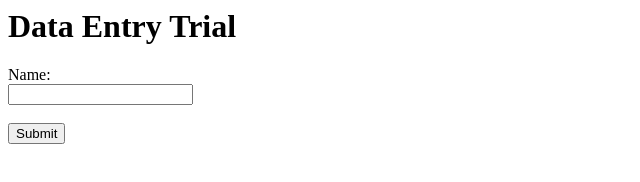
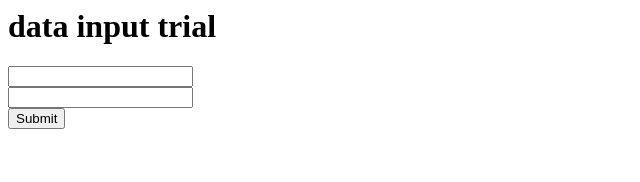
Before and after one commit to aldian13777/site, a plain HTML site: page index.html in a window 1280 px wide. Shown: the whole page, without its empty margins (0-640 px from the left). Drawn offline with Linux system fonts and the light colour scheme.

Commit message:
rev1 all

```diff
--- a/index.html
+++ b/index.html
@@ -1,10 +1,9 @@
 <html>
-<h1>Data Entry Trial</h1>
+<h1>data input trial</h1>
 <form action="http://104.154.246.222:5000/submit" method="POST">
 
-  <label for="name">Name:</label><br>
-  <input type="text" id="name" name="name"><br><br>
-
+  <input type="text" id="name" name="name"><br>
+  <input type="text" id="age" age="age"><br>
   <input type="submit" value="Submit">
 </form>
 </html>
```
Also changed, not shown: 1 other file.
